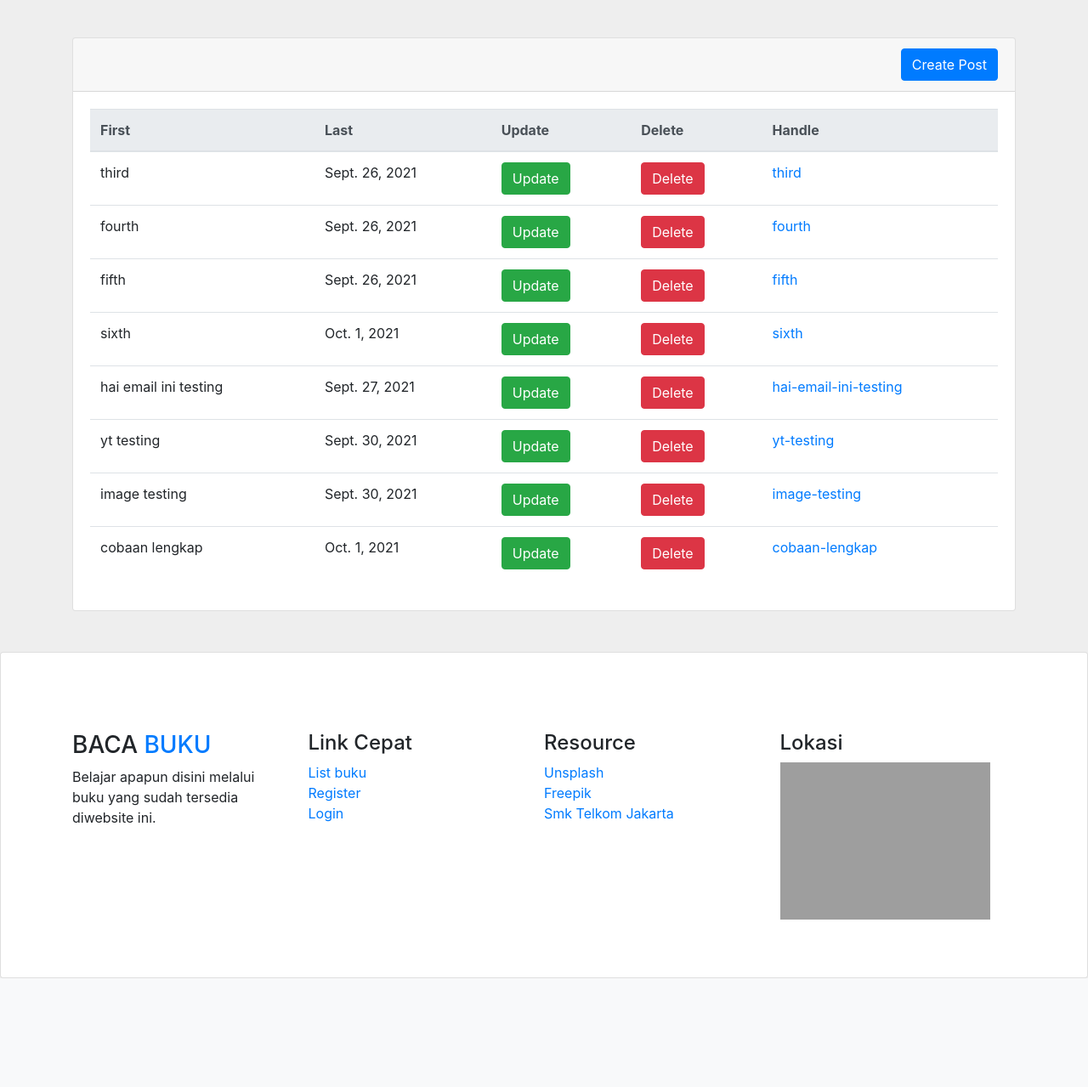
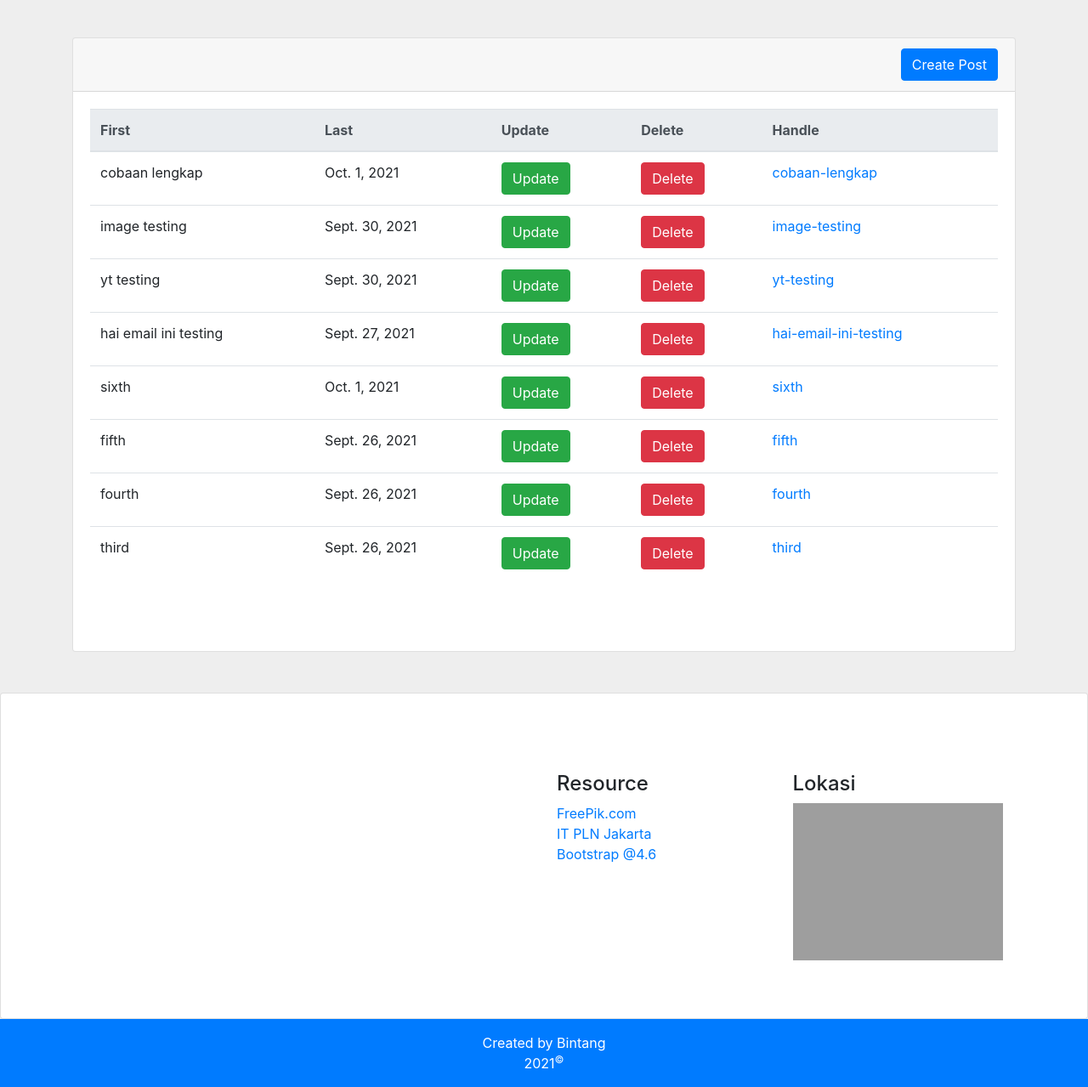
Before and after one commit to bintangx1902/mein_blog, a Django app: page /wpcp-admin/ in a window 1280 px wide. Shown: the part 360-1639 px from the top of the page at 85% size. Before the commit the page ends 1511 px from the top, so only its background shows below. Run offline with Django 3.2, Linux system fonts and the light colour scheme; data comes from the database, SQL or seed files in the repository; both versions use the stored data as it was after the commit; some libraries are stand-ins or nearby versions; grey boxes are pictures that could not be loaded.

Commit message:
Update v1.0.1

```diff
--- a/backend/templates/be/home.html
+++ b/backend/templates/be/home.html
@@ -34,7 +34,7 @@
                     <td>{{ post.date_create }}</td>
                     <td>
                         <form action="{% url 'my:update' post.link %}">
-                                <button class="btn btn-success"> Update </button>
+                            <button class="btn btn-success"> Update</button>
                         </form>
                     </td>
                     <td>
@@ -42,11 +42,47 @@
                             <button class="btn btn-danger">Delete</button>
                         </form>
                     </td>
-                        <td><a href="#">{{ post.link }}</a></td>
+                    <td><a href="{% url 'beauty:detail' post.link %}">{{ post.link }}</a></td>
                 </tr>
                 {% endfor %}
                 </tbody>
             </table>
+            <div class="d-flex justify-content-center py-4">
+                {% if is_paginated %}
+                <nav aria-label="Page navigation">
+                    <ul class="pagination">
+                        {% if page_obj.has_previous %}
+                        <li class="page-item">
+                            <a class="page-link" href="?page={{ page_obj.previous_page_number }}#post"
+                               aria-label="Previous">
+                                <span aria-hidden="true">&laquo;</span>
+                                <span class="sr-only">begin</span>
+                            </a>
+                        </li>
+                        {% endif %}
+
+                        {% for n in page_obj.paginator.page_range %}
+                        {% if page_obj.number == n %}
+                        <li class="page-item active">
+                            <span class="page-link">{{ n }}<span class="sr-only">(current)</span></span>
+                        </li>
+                        {% elif n > page_obj.number|add:'-3' and n < page_obj.number|add:'3' %}
+                        <li class="page-item"><a class="page-link" href="?page={{ n }}#post">{{ n }}</a></li>
+                        {% endif %}
+                        {% endfor %}
+
+                        {% if page_obj.has_next %}
+                        <li class="page-item">
+                            <a class="page-link" href="?page={{ page_obj.next_page_number }}#post" aria-label="Next">
+                                <span aria-hidden="true">&raquo;</span>
+                                <span class="sr-only">end</span>
+                            </a>
+                        </li>
+                        {% endif %}
+                    </ul>
+                </nav>
+                {% endif %}
+            </div>
         </div>
     </div>
 </div>
--- a/backend/views.py
+++ b/backend/views.py
@@ -13,6 +13,8 @@ class AdminHome(ListView):
     template_name = "be/home.html"
     model = Post
     context_object_name = 'post'
+    paginate_by = 10
+    ordering = ['-id']
 
     def dispatch(self, request, *args, **kwargs):
         return super(AdminHome, self).dispatch(request, *args, **kwargs)
--- a/static/beauty/css/config.css
+++ b/static/beauty/css/config.css
@@ -183,6 +183,11 @@ header.masthead .post-heading .meta a {
     margin: 30px auto;
 }
 
+#comments1 {
+    max-height: 400px;
+    overflow-y: auto;
+}
+
 
 @media (min-width: 768px) {
     .modal-dialog {
--- /dev/null
+++ b/templates/footer.html
@@ -0,0 +1,32 @@
+{% load static %}
+<footer>
+    <div class="card">
+        <div class="card-body">
+            <div class="py-5" id="footer">
+                <div class="container">
+                    <div class="row mx-auto">
+                        <div class="col-lg-3 mt-4"></div>
+                        <div class="col-lg-3 mt-4"></div>
+                        <div class="col-lg-3 mt-4">
+                            <h4>Resource</h4>
+                            <div class="d-flex flex-column">
+                                <a href="https://freepik.com">FreePik.com</a>
+                                <a href="https://itpln.ac.id">IT PLN Jakarta</a>
+                                <a href="https://getbootstrap.com/docs/4.6/getting-started/introduction/">Bootstrap @4.6</a>
+                            </div>
+                        </div>
+                        <div class="col-lg-3 mt-4">
+                            <h4>Lokasi</h4>
+                            <img src="{% static 'beauty/img/ITT_PLN.png' %}" alt="IT PLN Jakartas" class="img-fluid">
+                        </div>
+                    </div>
+                </div>
+            </div>
+        </div>
+    </div>
+    <div id="footer2" class="bg-primary text-center text-white pt-3 pb-3">
+        Created by <a href="https://instagram.com/bintang.rr19/" class="text-white">Bintang</a>
+        <br>
+        2021<sup>&copy;</sup>
+    </div>
+</footer>
--- a/templates/my.html
+++ b/templates/my.html
@@ -46,7 +46,7 @@
 </div>
 
 
-<nav class="navbar navbar-expand-lg navbar-light bg-light">
+<nav class="navbar navbar-expand-lg navbar-light bg-light sticky-top">
 <!--    <div class="container">-->
         <a class="navbar-brand" href="{% url 'my:home' %}">Cpanel</a>
         <button class="navbar-toggler" type="button" data-toggle="collapse" data-target="#navbarSupportedContent"
@@ -85,49 +85,8 @@
 </nav>
 {% block content %}
 {% endblock %}
-<footer>
-    <div class="card">
-        <div class="card-body">
-            <div class="py-5" id="footer">
-                <div class="container">
-                    <div class="row">
-                        <div class="col-lg-3 mt-4">
-                            <h3>BACA <span class="text-primary">BUKU</span></h3>
-                            <p>Belajar apapun disini melalui buku yang sudah tersedia diwebsite ini.</p>
-                            <div class="d-flex">
-                                <a href="https://www.instagram.com/smktelkomjakarta/"></a>
-                                <a href="https://www.facebook.com/smktelkomjkt"></a>
-                            </div>
-                        </div>
-                        <div class="col-lg-3 mt-4">
-                            <h4>Link Cepat</h4>
-                            <div class="d-flex flex-column ">
-                                <a href="/book/" class="text-primary">List buku</a>
-                                <a href="/accounts/signup/" class="text-primary">Register</a>
-                                <a href="/accounts/login/" class="text-primary">Login</a>
-                            </div>
 
-                        </div>
-                        <div class="col-lg-3 mt-4">
-                            <h4> Resource</h4>
-                            <div class="d-flex flex-column">
-                                <a href="https://unsplash.com/">Unsplash</a>
-                                <a href="https://www.freepik.com/">Freepik</a>
-                                <a href="https://smktelkom-jkt.sch.id/">Smk Telkom Jakarta</a>
-
-                            </div>
-                        </div>
-                        <div class="col-lg-3 mt-4">
-                            <h4>Lokasi</h4>
-                            <a href="https://www.google.com/maps/place/SMK+Telkom+Jakarta/@-6.1544783,106.7485692,17z/data=!3m1!4b1!4m5!3m4!1s0x2e69f7c113c644b5:0xa3a809c8c4627262!8m2!3d-6.1544783!4d106.7507579?hl=id"><img
-                                    src="/static/images/IT_PLN.png" class="img-fluid"></a>
-                        </div>
-                    </div>
-                </div>
-            </div>
-        </div>
-    </div>
-</footer>
+{% include "footer.html" %}
 
 <script src="https://code.jquery.com/jquery-3.5.1.slim.min.js"
         integrity="sha384-DfXdz2htPH0lsSSs5nCTpuj/zy4C+OGpamoFVy38MVBnE+IbbVYUew+OrCXaRkfj"
```
Also changed, not shown: beauty/templates/beauty/detail.html (+9 -2 lines), templates/base.html (+3 -32 lines), db.sqlite3. Lines whose indentation alone changed are shown as unchanged.
